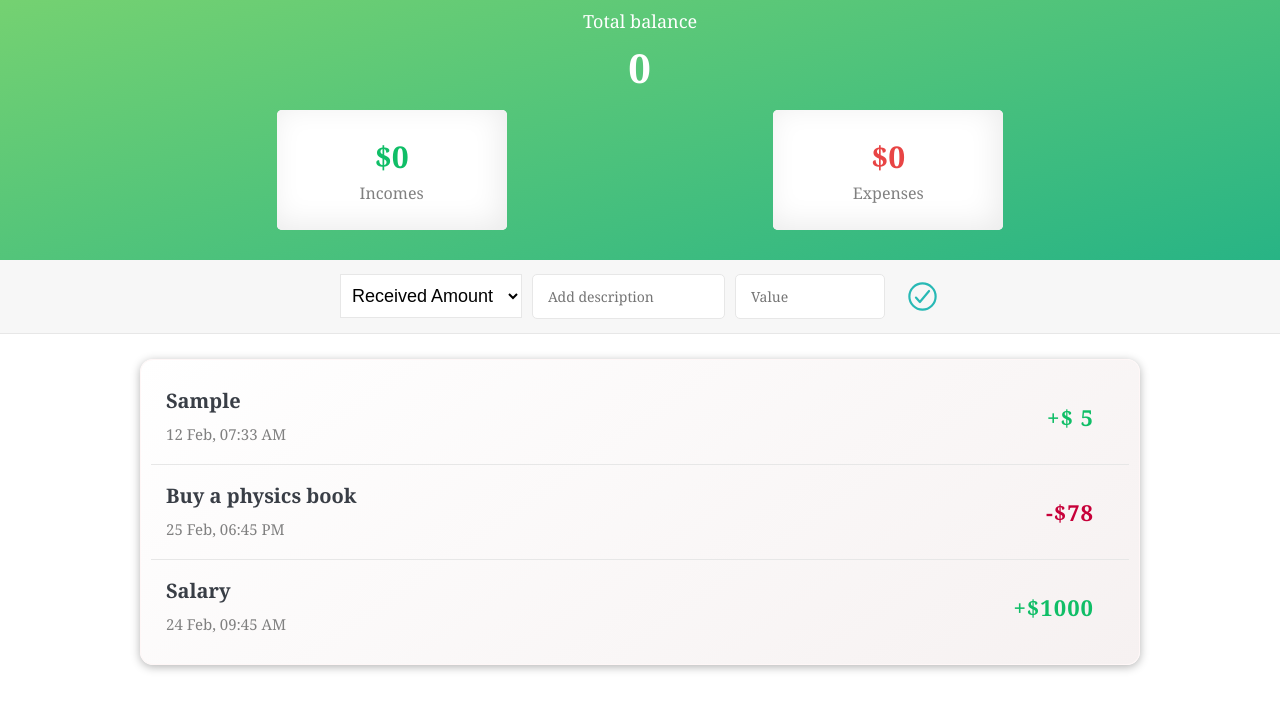
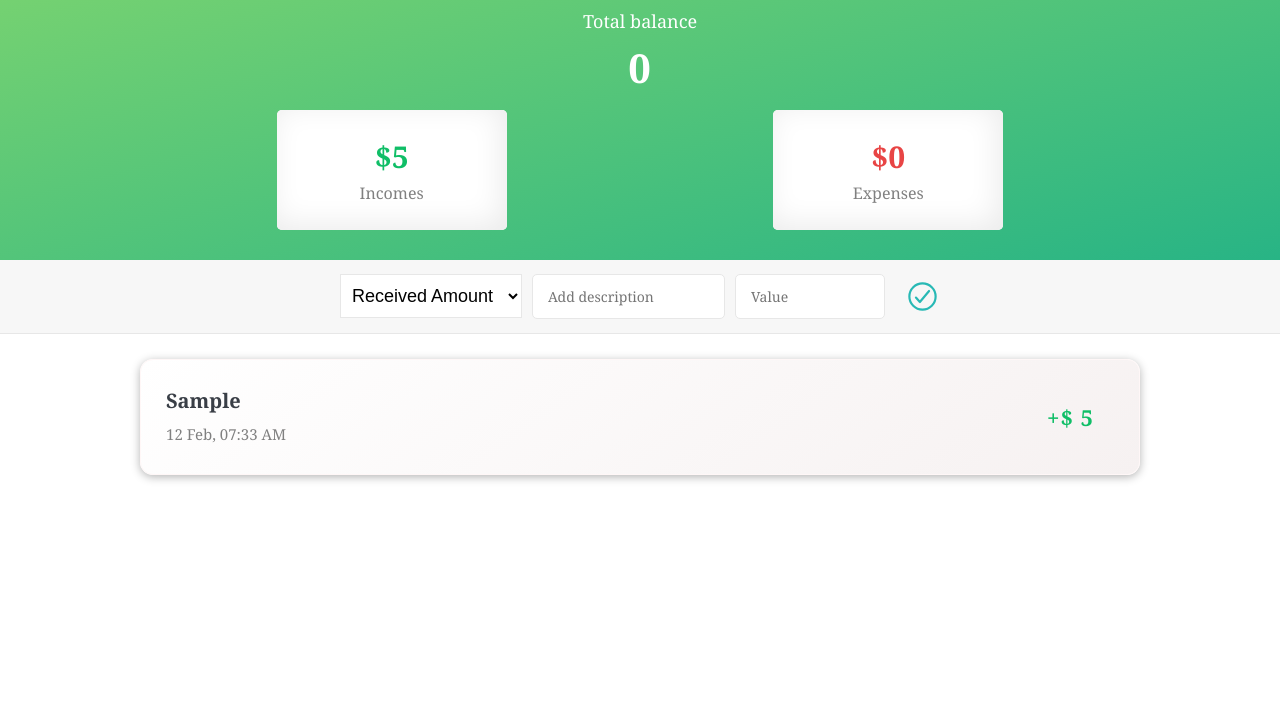
Before and after one commit to kyowChaing/Tracking-Income-Expenses, a plain HTML site: page index.html in a window 1280 px wide. Both pictures are taken after typing "Sample", "5" into the empty fields and a click on the button 922 px from the left and 369 px from the top of the page. Shown: the part 73-782 px from the top of the page. Drawn offline with nearby package versions, Linux system fonts and the light colour scheme.

Commit message:
show total income and expense from local sotrage and event handler into HTML page

```diff
--- a/index.html
+++ b/index.html
@@ -64,7 +64,7 @@
       </div>
 
       <div class="collection">
-        <div class="item">
+        <!-- <div class="item">
           <div class="item-description-time">
             <div class="item-description">
               <p>Buy a physics book</p>
@@ -76,8 +76,8 @@
           <div class="item-amount expense-amount">
             <p>-$78</p>
           </div>
-        </div>
-        <div class="item">
+        </div> -->
+        <!-- <div class="item">
           <div class="item-description-time">
             <div class="item-description">
               <p>Salary</p>
@@ -89,7 +89,7 @@
           <div class="item-amount income-amount">
             <p>+$1000</p>
           </div>
-        </div>
+        </div> -->
       </div>
     </div>
 
--- a/index.js
+++ b/index.js
@@ -9,6 +9,8 @@ document.querySelector('#ewallet-form').addEventListener('submit',function(e){
         addItems( type,desc,value);                          //calling addItems() to add Items that user inputed by sendin user inputed data [type,desc,value]
         resetForm();                                         //calling resetForm() to reset input field by clearing input data
     }
+    showTotalIncome();
+    showTotalExpensess();
 });
 
 //adding user input data into new html element
@@ -78,7 +80,7 @@ function getItemsFromLS(){
   let items=localStorage.getItem('items');
   if(items){
     items=JSON.parse(items); //converting JSONE to string object array
-  }else{ items=[];}//ctreating empty array
+  }else{ items=[];}//creating empty array
   return items;
 }
 
@@ -107,3 +109,38 @@ function showItems(){
   collection.insertAdjacentHTML('afterbegin',newHtmlElementBlock);
   }
 }
+
+
+//show total income and expenses
+
+showTotalIncome();
+function showTotalIncome(){
+  //get local storage date
+  let items =getItemsFromLS();
+  //all type:+ need to add for total income, and type:- add for total expense ,
+  //then subtraction from total income to total expenses will be  total balance
+
+  //totla income
+  let totalIncome=0;
+  for (const item of items) {
+    if(item.type==='+'){
+      totalIncome+=parseInt(item.value);
+    }
+  }
+  console.log(totalIncome);
+//adding totalIncome into HTML page  in p tag and income_amount clases
+  document.querySelector('.income__amount p').innerText=`$${totalIncome}`;
+}
+showTotalExpensess();
+function showTotalExpensess(){
+    const items= getItemsFromLS();
+    //totla expenses
+    let totalExpense=0;
+    for (const item of items) {
+      if(item.type==='-'){
+        totalExpense+=parseInt(item.value);
+      }
+    }
+    //adding totalExpenses into p tag under expense_amount classes
+  document.querySelector(".expense__amount p").innerText=`$${totalExpense}`;
+}
```
Also changed, not shown: process.txt.
